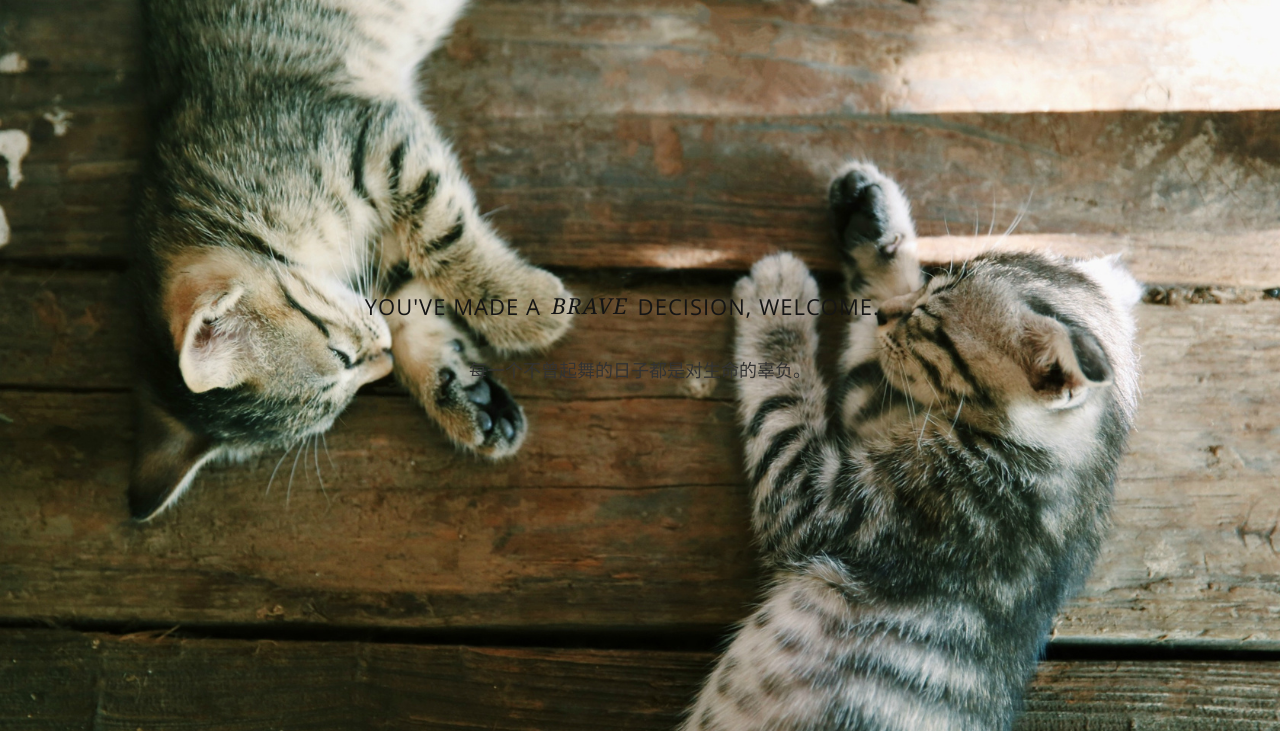
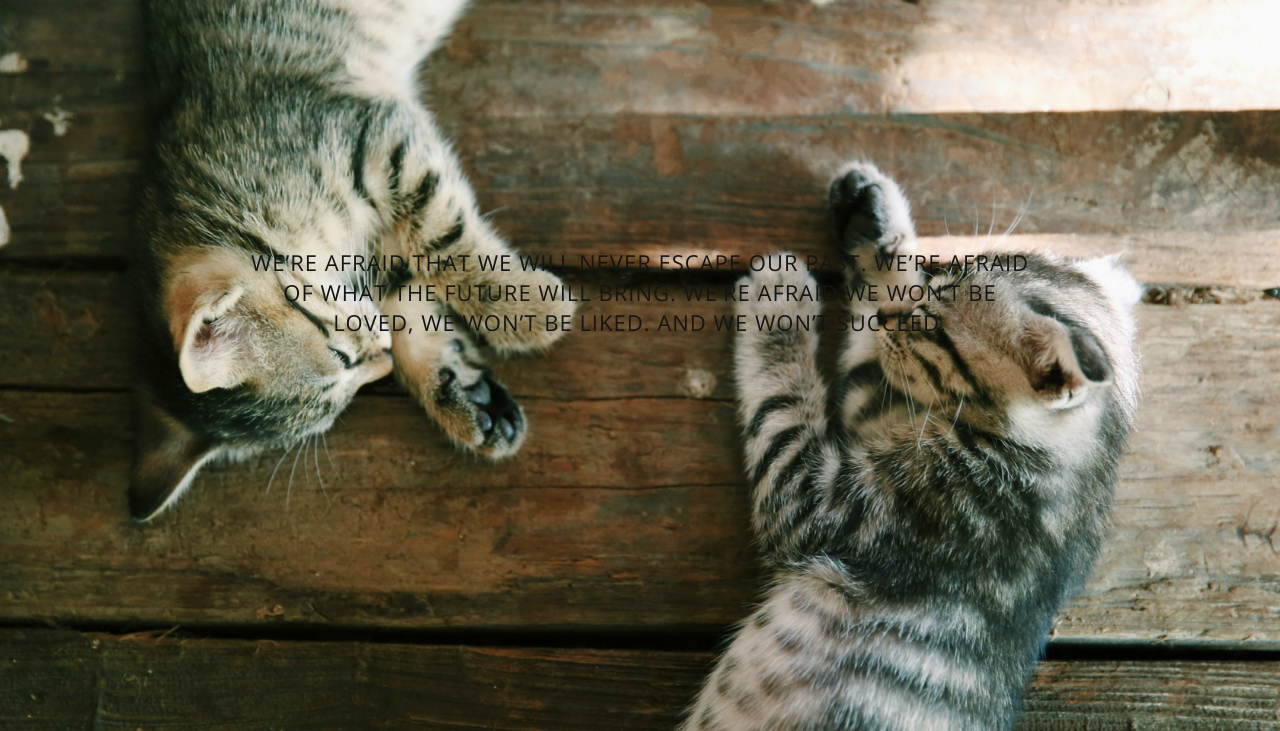
Before and after one commit to Yaozuwu/Yaozuwu.github.io, a plain HTML site: page archives/2019/06/index.html in a window 1280 px wide. Shown: the part 69-800 px from the top of the page. Drawn offline with Linux system fonts and the light colour scheme.

Commit message:
Site updated: 2019-06-25 19:36:09

```diff
--- a/archives/2019/06/index.html
+++ b/archives/2019/06/index.html
@@ -176,11 +176,11 @@
                 <div class="center-me animateme" data-when="exit" data-from="0" data-to="0.6" data-opacity="0" data-translatey="100">
                     <div>
 
-                        <h2>YOU'VE MADE A <span>BRAVE</span> DECISION, WELCOME.</h2>
+                        <h2>We’re afraid that we will never escape our past. We’re afraid of what the future will bring. We’re afraid we won’t be loved, we won’t be liked. And we won’t succeed.</h2>
                         <p></p>
 
                         <h2></h2>
-                        <p>每一个不曾起舞的日子都是对生命的辜负。</p>
+                        <p></p>
 
 
                     </div>
@@ -226,7 +226,7 @@
 <section id="statement">
     <div class="container text-center wow fadeInUp" data-wow-delay="0.5s">
         <div class="row">
-            <p>虽然还没想好写点什么，但是总觉得这里放句话比较和谐。</p>
+            <p>每一个不曾起舞的日子都是对生命的辜负。</p>
         </div>
     </div>
 </section>
```
Also changed, not shown: archives/2019/index.html (+3 -3 lines), archives/index.html (+3 -3 lines), index.html (+3 -3 lines).
